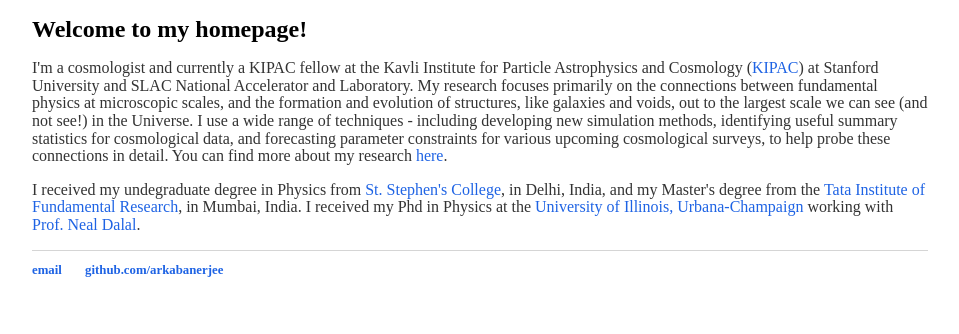
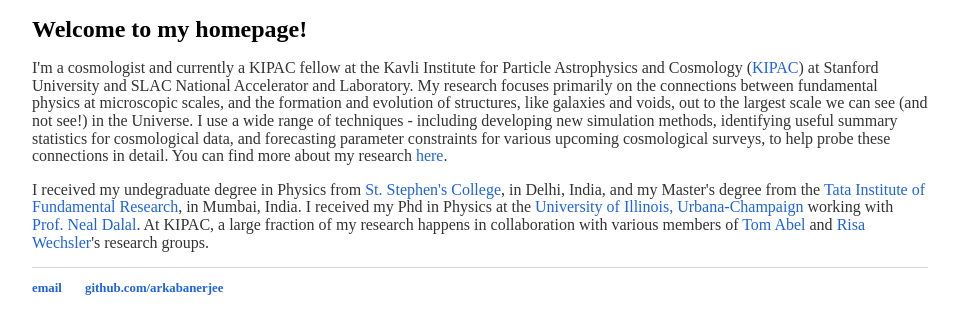
Before and after one commit to arkabanerjee/arkabanerjee.github.io, a Jekyll site: the page built from index.html, in a window 1280 px wide, cut to the strip 698-1054 px from the top of the page. Shown: the top 334 px of the strip, without its empty margins (160-1119 px from the left). Built offline with Jekyll 4.4.1, drawn with Linux system fonts in a browser that asks for light colours.

Commit message:
SIDM added

```diff
--- a/index.html
+++ b/index.html
@@ -8,5 +8,5 @@ title: Arka Banerjee
 <div class="blurb">
 	<h1>Welcome to my homepage!</h1>
 	<p>I'm a cosmologist and currently a KIPAC fellow at the Kavli Institute for Particle Astrophysics and Cosmology (<a href="https://kipac.stanford.edu/">KIPAC</a>) at Stanford University and SLAC National Accelerator and Laboratory. My research focuses primarily on the connections between fundamental physics at microscopic scales, and the formation and evolution of structures, like galaxies and voids, out to the largest scale we can see (and not see!) in the Universe. I use a wide range of techniques - including developing new simulation methods, identifying useful summary statistics for cosmological data, and forecasting parameter constraints for various upcoming cosmological surveys, to help probe these connections in detail. You can find more about my research <a href="/research">here</a>.</p>
-	<p>I received my undegraduate degree in Physics from <a href="https://www.ststephens.edu/">St. Stephen's College</a>, in Delhi, India, and my Master's degree from the <a href="https://www.tifr.res.in/">Tata Institute of Fundamental Research</a>, in Mumbai, India. I received my Phd in Physics at the <a href="https://physics.illinois.edu/">University of Illinois, Urbana-Champaign</a> working with <a href="http://www.perimeterinstitute.ca/people/neal-dalal">Prof. Neal Dalal</a>.</p>
+	<p>I received my undegraduate degree in Physics from <a href="https://www.ststephens.edu/">St. Stephen's College</a>, in Delhi, India, and my Master's degree from the <a href="https://www.tifr.res.in/">Tata Institute of Fundamental Research</a>, in Mumbai, India. I received my Phd in Physics at the <a href="https://physics.illinois.edu/">University of Illinois, Urbana-Champaign</a> working with <a href="http://www.perimeterinstitute.ca/people/neal-dalal">Prof. Neal Dalal</a>. At KIPAC, a large fraction of my research happens in collaboration with various members of <a href="https://tomabel.org/Home/Welcome.html">Tom Abel</a> and <a href="https://www.risawechsler.com/">Risa Wechsler</a>'s research groups. </p>
 </div><!-- /.blurb -->
```
